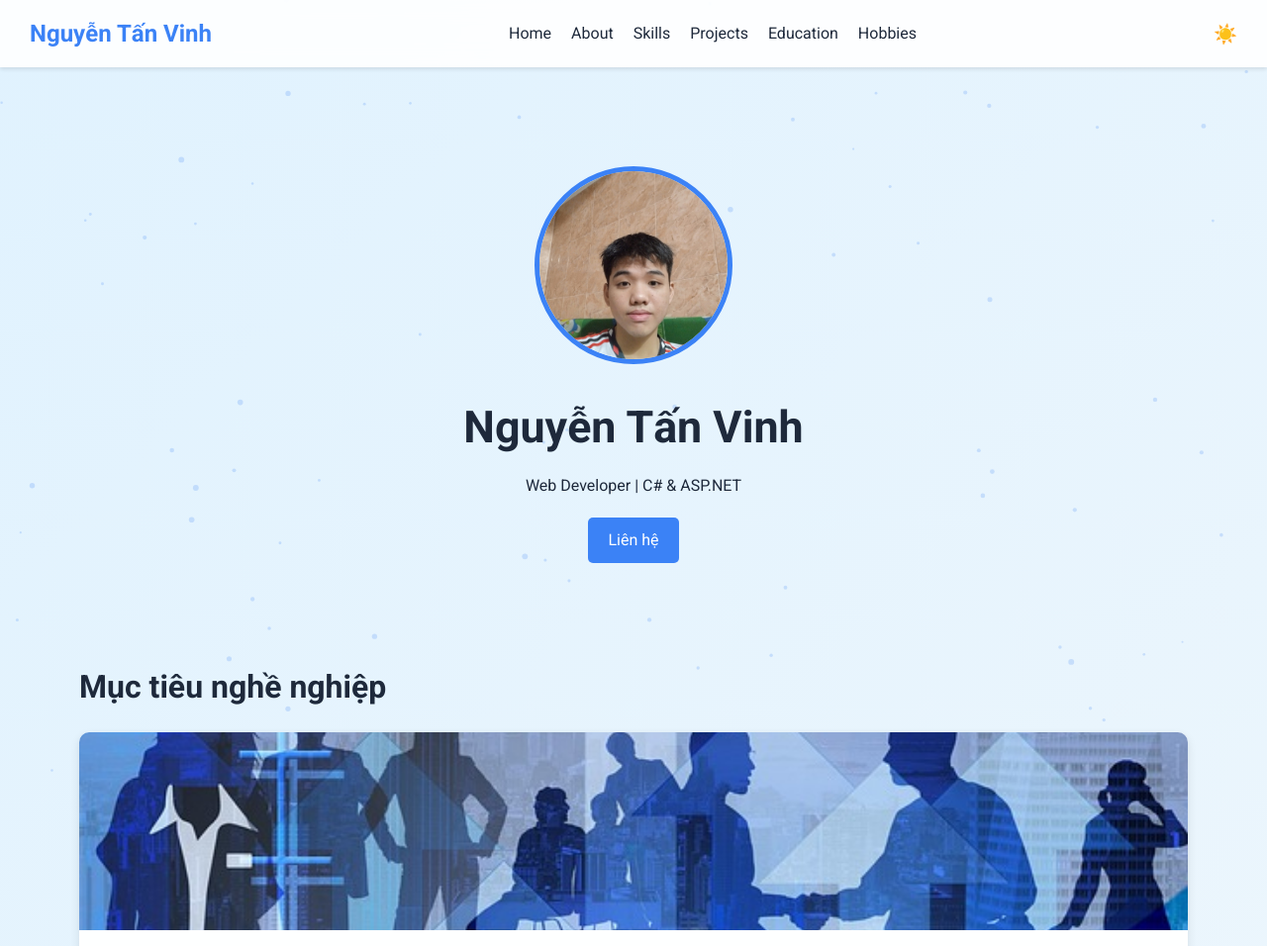
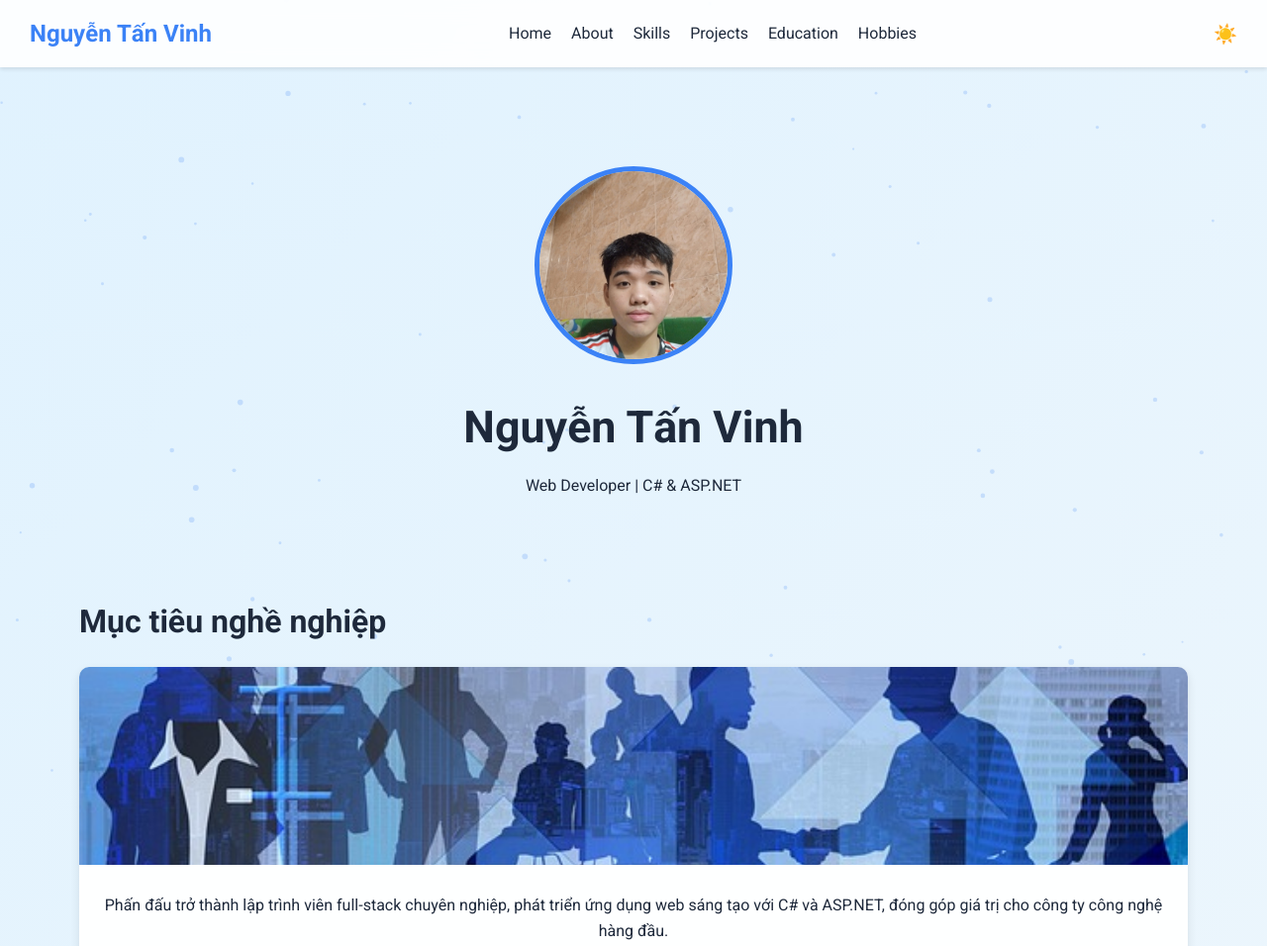
Before and after one commit to TANVINH0403/NguyenTanVinh_CV, a plain HTML site: page index.html in a window 1280 px wide. Shown: the top 956 px of the page at 99% size. Drawn offline with Linux system fonts and the light colour scheme.

Commit message:
Update code

```diff
--- a/index.html
+++ b/index.html
@@ -36,9 +36,6 @@
                 <img src="/image/anhnen.jpg" alt="Avatar" class="avatar">
                 <h1>Nguyễn Tấn Vinh</h1>
                 <p>Web Developer | C# & ASP.NET</p>
-                <div class="cta-buttons">
-                    <a href="#contact" class="btn">Liên hệ</a>
-                </div>
             </div>
         </section>
 
```
